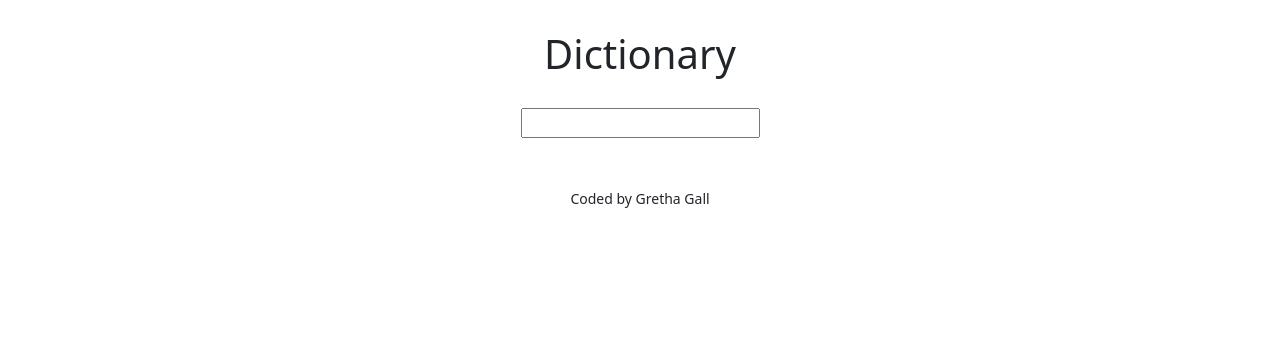
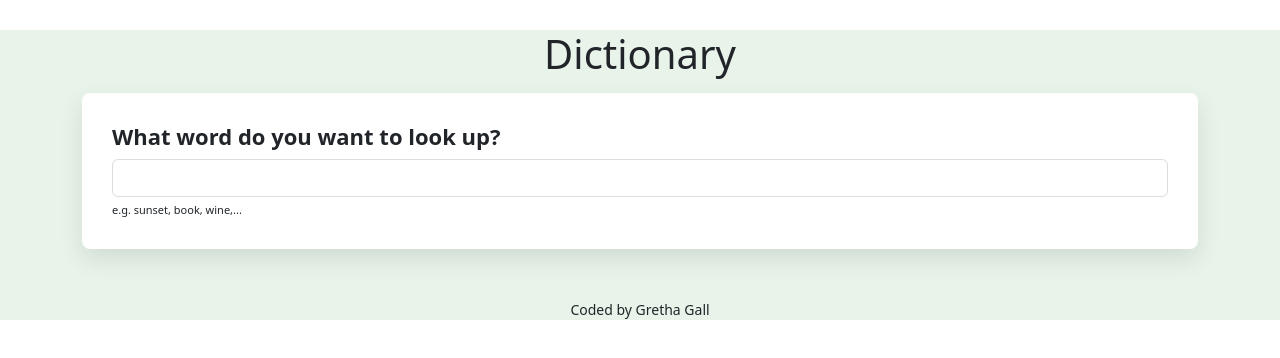
Before and after one commit to grethaga/dictionary-project, a React (Create React App) app: page / in a window 1280 px wide. Shown: the top 358 px of the page. Built offline with nearby package versions, Linux system fonts and the light colour scheme.

Commit message:
added css styling

```diff
--- a/src/App.css
+++ b/src/App.css
@@ -1,5 +1,6 @@
 .App {
   margin: 0 auto;
+  background-color: #e8f4ea;
 }
 
 .App h1 {
@@ -10,5 +11,5 @@
 .App footer {
   text-align: center;
   font-size: 14px;
-  margin-top: 50px;
+  margin: 50px 0 50px 0;
 }
--- a/src/Dictionary.css
+++ b/src/Dictionary.css
@@ -1,8 +1,63 @@
 .dictionary form {
   text-align: center;
-  margin: 30px 0;
+}
+
+.dictionary h1 {
+  font-size: 22px;
+  font-weight: bold;
+  text-align: left;
+  margin: 0 0 10px 0;
 }
 
 .examples {
   margin: 0;
 }
+
+.dictionary section {
+  background-color: white;
+  padding: 30px;
+  margin: 15px 0;
+  border-radius: 8px;
+  box-shadow: 0px 10px 25px rgba(0, 0, 0, 0.1);
+}
+
+.dictionary input {
+  width: 100%;
+  padding: 6px 4px;
+  border: 1px solid #ddd;
+  border-radius: 6px;
+  color: #333;
+}
+
+.dictionary .hint {
+  font-size: 11px;
+  margin-top: 5px;
+}
+
+.results h2 {
+  font-size: 32px;
+  line-height: 1.5;
+}
+
+.examples {
+  font-size: 14px;
+  opacity: 70%;
+  font-style: italic;
+  color: #70757a;
+}
+.synonyms {
+  margin: 30px 0 0;
+  padding: 0;
+}
+
+.synonyms ul {
+  padding: 0;
+  margin: 0;
+}
+
+.synonyms li {
+  display: inline-block;
+  padding-right: 15px;
+  font-size: 14px;
+  line-height: 1;
+}
--- a/src/Dictionary.js
+++ b/src/Dictionary.js
@@ -13,13 +13,15 @@ export default function Dictionary() {
     setResults(response.data);
   }
 
-  function search(event) {
-    event.preventDefault();
-    alert(`Searching for ${keyword} definition`);
-
+  function search() {
     let apiKey = "o0d0713230t29ff3bf6accc034c782b3";
     let apiUrl = `https://api.shecodes.io/dictionary/v1/define?word=${keyword}&key=${apiKey}`;
     axios.get(apiUrl).then(handleResponse);
+  }
+
+  function handleSubmit(event) {
+    event.preventDefault();
+    search();
   }
 
   function changeKeyword(event) {
@@ -27,9 +29,13 @@ export default function Dictionary() {
   }
   return (
     <div className="dictionary">
-      <form onSubmit={search}>
-        <input type="search" onChange={changeKeyword} />
-      </form>
+      <section>
+        <h1>What word do you want to look up?</h1>
+        <form onSubmit={handleSubmit}>
+          <input type="search" onChange={changeKeyword} />
+        </form>
+        <div className="hint">e.g. sunset, book, wine,...</div>
+      </section>
       <Results results={results} />
     </div>
   );
--- a/src/Examples.js
+++ b/src/Examples.js
@@ -3,11 +3,6 @@ import "./Dictionary.css";
 
 export default function Examples(props) {
   if (props.examples) {
-    return (
-      <p className="examples">
-        <strong>Example: </strong>
-        {props.examples}
-      </p>
-    );
+    return <p className="examples">"{props.examples}"</p>;
   } else return null;
 }
--- a/src/Meaning.js
+++ b/src/Meaning.js
@@ -1,14 +1,14 @@
 import React from "react";
 import Examples from "./Examples";
 import Synonyms from "./Synonyms";
+import "./Dictionary.css";
 
 export default function Meaning(props) {
   console.log(props.meaning);
   return (
-    <div className="Meaning">
+    <div className="meaning">
       <h3>{props.meaning.partOfSpeech}</h3>
       <p>
-        <strong>Definition: </strong>
         {props.meaning.definition}
         <br />
         <Examples examples={props.meaning.example} />
--- a/src/Results.js
+++ b/src/Results.js
@@ -1,17 +1,20 @@
 import React from "react";
 import Meaning from "./Meaning";
+import "./Dictionary.css";
 
 export default function Result(props) {
   console.log(props.results);
   if (props.results) {
     return (
       <div className="results">
-        <h2>{props.results.word}</h2>
+        <section>
+          <h2>{props.results.word}</h2>
+        </section>
         {props.results.meanings.map(function (meaning, index) {
           return (
-            <div key={index}>
+            <section key={index}>
               <Meaning meaning={meaning} />
-            </div>
+            </section>
           );
         })}
       </div>
--- a/src/Synonyms.js
+++ b/src/Synonyms.js
@@ -5,7 +5,6 @@ export default function Synonyms(props) {
   if (props.synonyms) {
     return (
       <p className="synonyms">
-        <strong>Synonyms: </strong>
         <ul>
           {props.synonyms.map(function (synonym, index) {
             return <li key={index}>{synonym}</li>;
```
